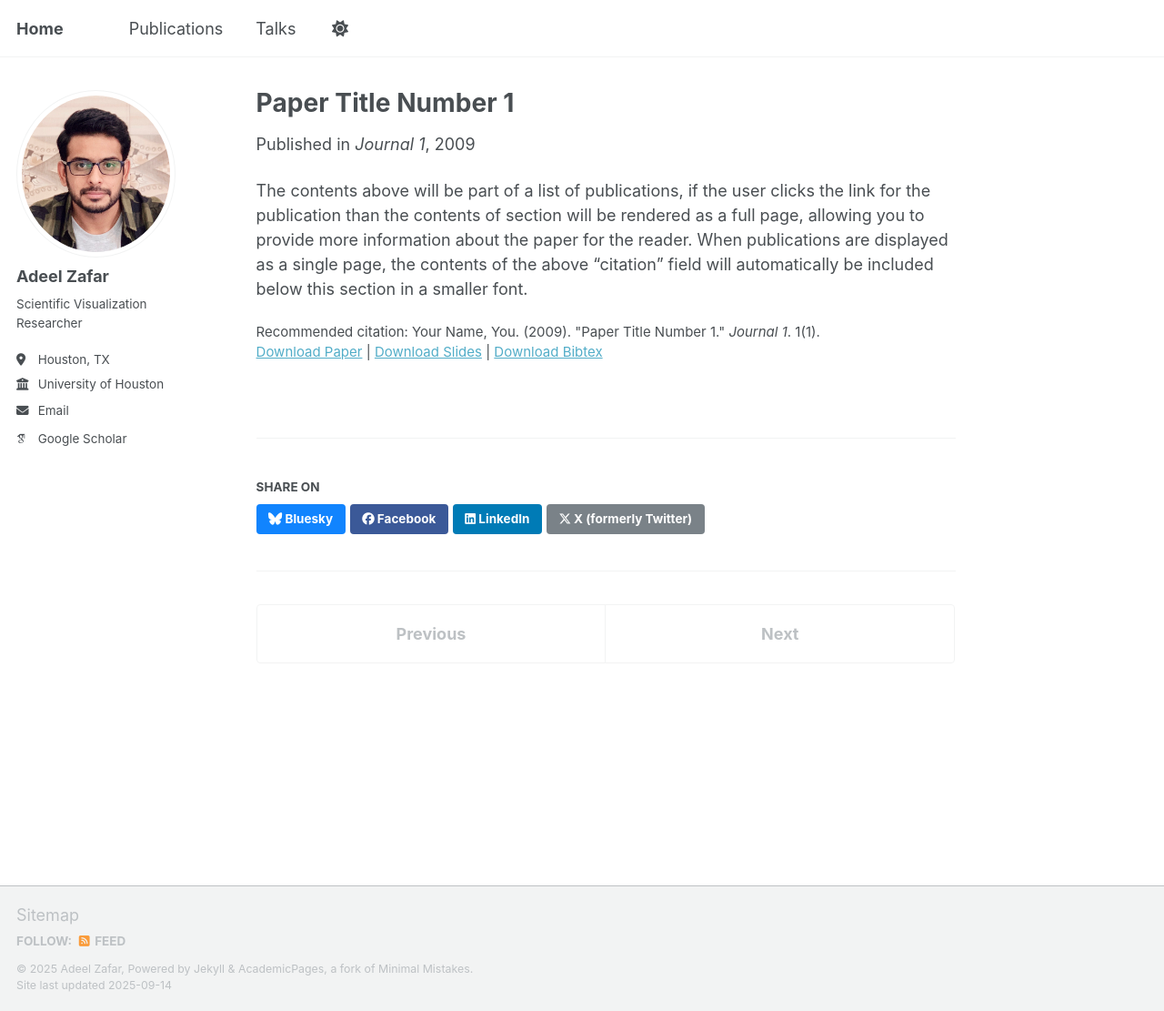
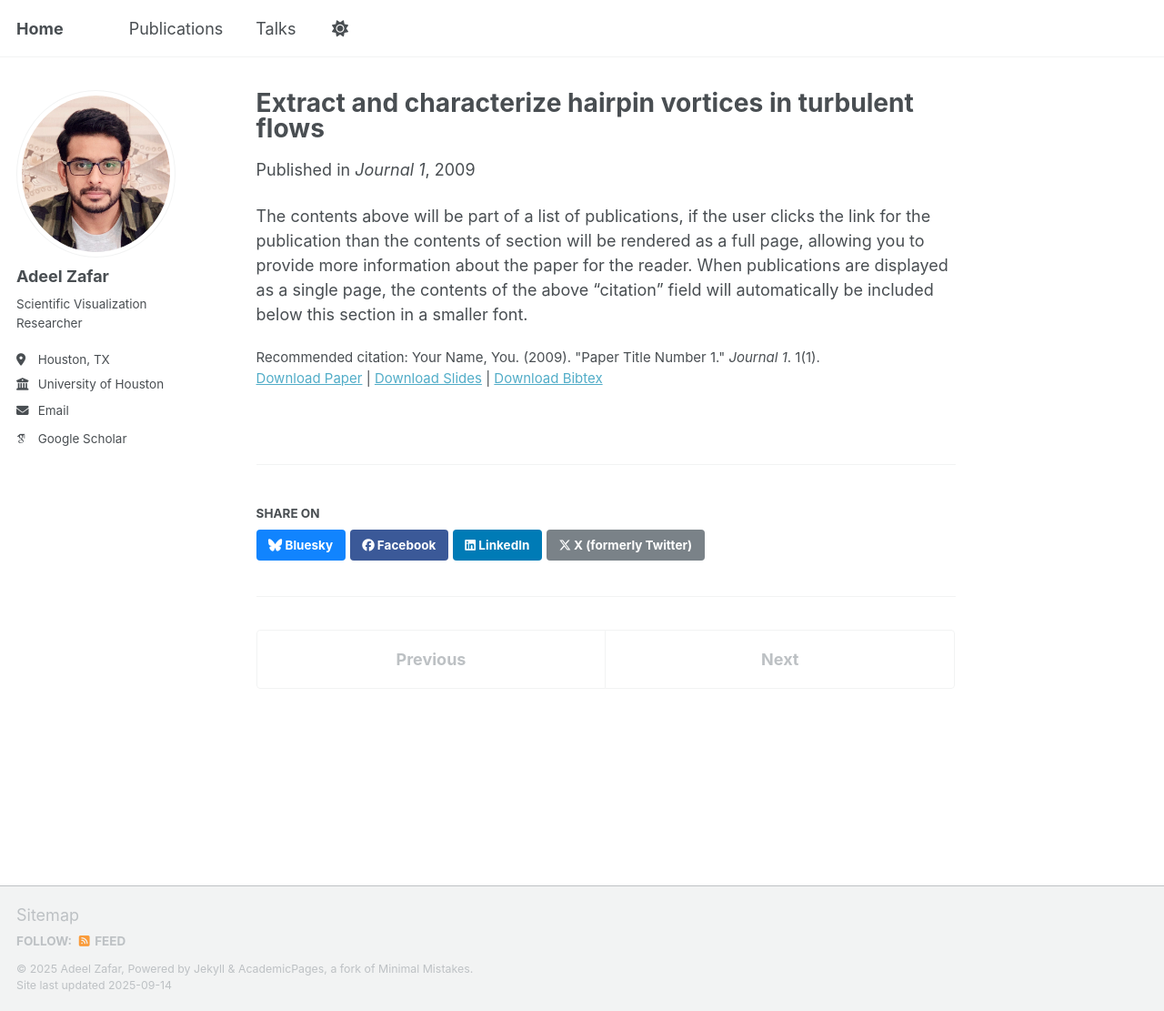
Before and after one commit to adeelz92/adeelz92.github.io, a Jekyll site: the page built from _publications/2023-01-TVCG.md, in a window 1280 px wide and 1111 px high. Shown: the whole window at 91% size. Built offline with Jekyll 4.4.1, drawn with Linux system fonts in a browser that asks for light colours; some web fonts are replaced; a script that is not in the unit is left out.

Commit message:
Update 2023-01-TVCG.md

```diff
--- a/_publications/2023-01-TVCG.md
+++ b/_publications/2023-01-TVCG.md
@@ -1,5 +1,5 @@
 ---
-title: "Paper Title Number 1"
+title: "Extract and characterize hairpin vortices in turbulent flows"
 collection: publications
 category: manuscripts
 permalink: /publication/2009-10-01-paper-title-number-1
```
